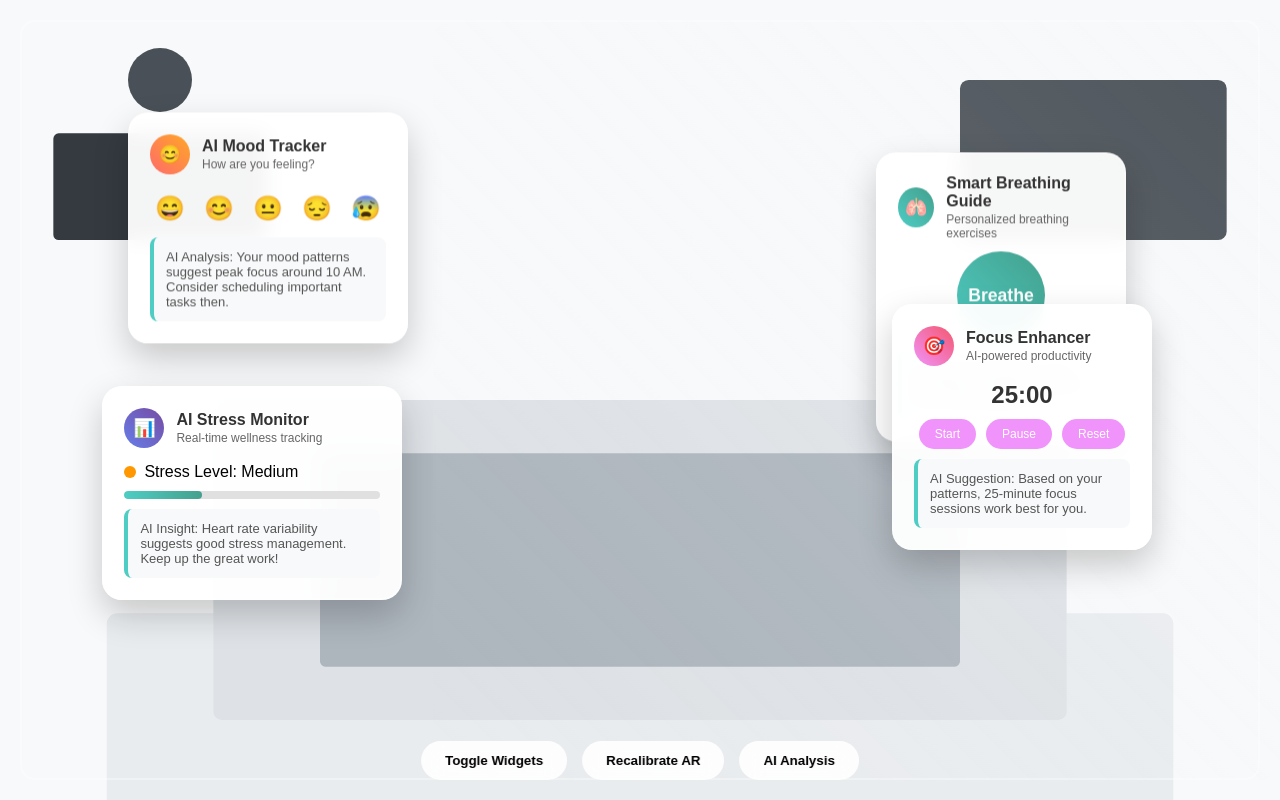
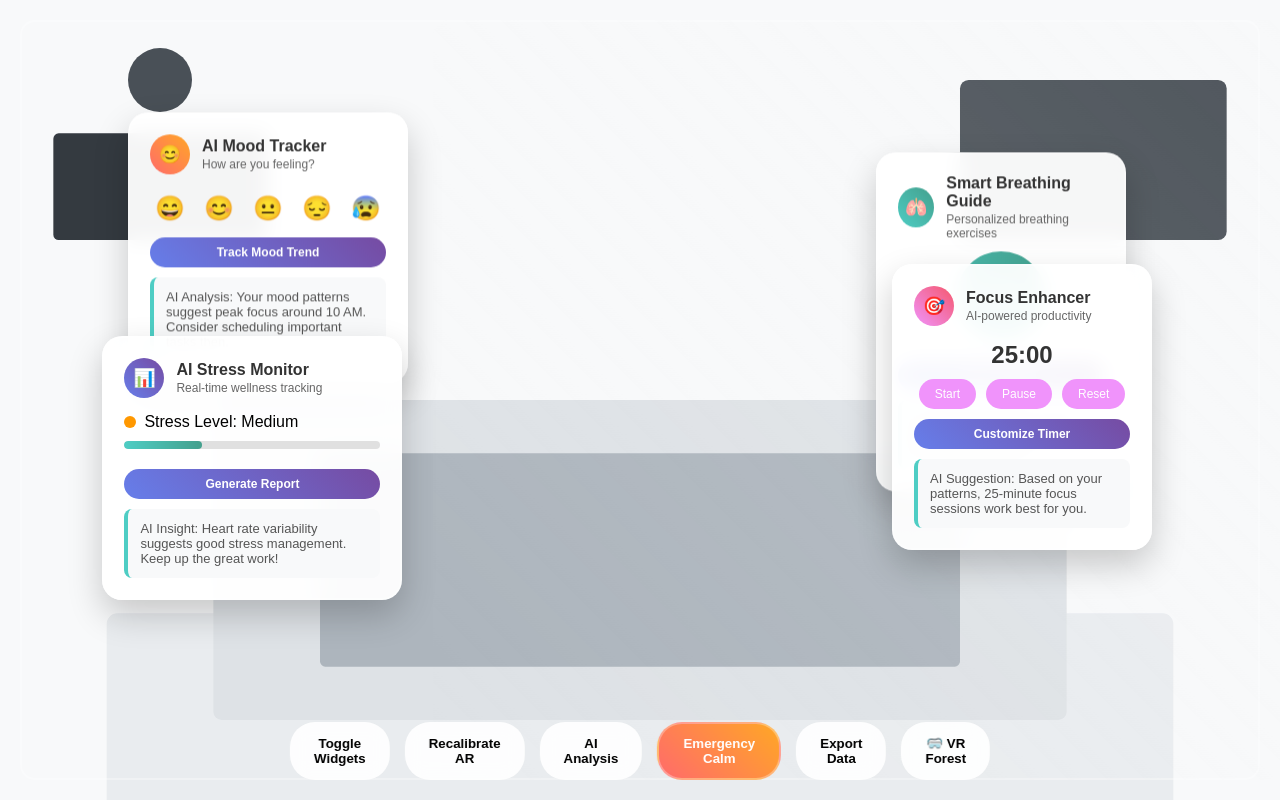
Before and after one commit to akat108/Mindscape-Demo, a plain HTML site: page index.html in a window 1280 px wide. Shown: the top 800 px of the page. Drawn offline with Linux system fonts and the light colour scheme.

Commit message:
Update index.html

```diff
--- a/index.html
+++ b/index.html
@@ -306,6 +306,37 @@
             opacity: 1;
             transform: translateX(-50%) translateY(10px);
         }
+
+        .widget-button {
+            padding: 8px 16px;
+            background: linear-gradient(45deg, #667eea, #764ba2);
+            color: white;
+            border: none;
+            border-radius: 15px;
+            cursor: pointer;
+            font-size: 12px;
+            font-weight: 600;
+            margin-top: 10px;
+            transition: all 0.3s ease;
+            width: 100%;
+        }
+
+        .widget-button:hover {
+            background: linear-gradient(45deg, #764ba2, #667eea);
+            transform: translateY(-2px);
+            box-shadow: 0 4px 12px rgba(0, 0, 0, 0.2);
+        }
+
+        .special-btn {
+            background: linear-gradient(45deg, #ff6b6b, #ffa726);
+            color: white;
+            border: 2px solid rgba(255, 255, 255, 0.3);
+        }
+
+        .special-btn:hover {
+            background: linear-gradient(45deg, #ffa726, #ff6b6b);
+            border-color: rgba(255, 255, 255, 0.6);
+        }
     </style>
 </head>
 <body>
@@ -329,6 +360,7 @@
                     <span class="mood-emoji" onclick="selectMood('😔')">😔</span>
                     <span class="mood-emoji" onclick="selectMood('😰')">😰</span>
                 </div>
+                <button class="widget-button" onclick="trackMoodTrend(event)">Track Mood Trend</button>
                 <div class="ai-insight">
                     AI Analysis: Your mood patterns suggest peak focus around 10 AM. Consider scheduling important tasks then.
                 </div>
@@ -344,6 +376,7 @@
                     </div>
                 </div>
                 <div class="breathing-circle">Breathe</div>
+                <button class="widget-button" onclick="startBreathingExercise(event)">Start Exercise</button>
                 <div class="ai-insight">
                     AI Recommendation: 4-7-8 breathing technique based on your stress patterns.
                 </div>
@@ -365,6 +398,7 @@
                 <div class="progress-bar">
                     <div class="progress-fill" style="width: 30%"></div>
                 </div>
+                <button class="widget-button" onclick="generateStressReport(event)">Generate Report</button>
                 <div class="ai-insight">
                     AI Insight: Heart rate variability suggests good stress management. Keep up the great work!
                 </div>
@@ -387,6 +421,7 @@
                         <button class="timer-btn" onclick="resetTimer()">Reset</button>
                     </div>
                 </div>
+                <button class="widget-button" onclick="customizeTimer(event)">Customize Timer</button>
                 <div class="ai-insight">
                     AI Suggestion: Based on your patterns, 25-minute focus sessions work best for you.
                 </div>
@@ -397,6 +432,9 @@
             <button class="control-btn" onclick="toggleWidgets()">Toggle Widgets</button>
             <button class="control-btn" onclick="recalibrate()">Recalibrate AR</button>
             <button class="control-btn" onclick="aiAnalysis()">AI Analysis</button>
+            <button class="control-btn special-btn" onclick="emergencyCalm()">Emergency Calm</button>
+            <button class="control-btn" onclick="exportData()">Export Data</button>
+            <button class="control-btn" onclick="openVRForest()">🥽 VR Forest</button>
         </div>
 
         <div class="notification" id="notification"></div>
@@ -435,6 +473,88 @@
                 '😰': 'Stress detected. Initiating immediate wellness protocols.'
             };
             moodWidget.textContent = `AI Analysis: ${insights[emoji]}`;
+        }
+
+        function trackMoodTrend(event) {
+            event.stopPropagation();
+            showNotification('Analyzing mood trends over the past week...');
+
+            setTimeout(() => {
+                showNotification('Mood trend analysis complete! Check your insights.');
+                const moodWidget = document.querySelector('.mood-tracker .ai-insight');
+                moodWidget.textContent = 'AI Trend Analysis: Your mood improved 23% this week. Best mood times: 10 AM - 12 PM.';
+            }, 2000);
+        }
+
+        function startBreathingExercise(event) {
+            event.stopPropagation();
+            showNotification('Starting personalized breathing exercise...');
+
+            const breathingCircle = document.querySelector('.breathing-circle');
+            breathingCircle.style.animation = 'breathe 4s ease-in-out infinite';
+            breathingCircle.textContent = 'Inhale';
+
+            setTimeout(() => {
+                breathingCircle.textContent = 'Exhale';
+            }, 2000);
+        }
+
+        function generateStressReport(event) {
+            event.stopPropagation();
+            showNotification('Generating comprehensive stress report...');
+
+            setTimeout(() => {
+                showNotification('Stress report generated! Recommendations updated.');
+                const stressWidget = document.querySelector('.stress-monitor .ai-insight');
+                stressWidget.textContent = 'AI Report: Stress levels optimal. Suggested break time: 3:00 PM. Peak performance window: 9 AM - 11 AM.';
+            }, 2500);
+        }
+
+        function customizeTimer(event) {
+            event.stopPropagation();
+            showNotification('Opening timer customization...');
+
+            setTimeout(() => {
+                showNotification('Timer customized for optimal focus sessions!');
+                const focusWidget = document.querySelector('.focus-enhancer .ai-insight');
+                focusWidget.textContent = 'AI Customization: Timer adjusted to 25-min work, 5-min break cycle based on your productivity data.';
+            }, 1500);
+        }
+
+        function emergencyCalm() {
+            showNotification('Activating emergency calm protocol...');
+
+            // Change all widgets to calming colors
+            const widgets = document.querySelectorAll('.wellness-widget');
+            widgets.forEach(widget => {
+                widget.style.background = 'rgba(76, 175, 80, 0.95)';
+                widget.style.color = 'white';
+            });
+
+            // Reset after 5 seconds
+            setTimeout(() => {
+                widgets.forEach(widget => {
+                    widget.style.background = 'rgba(255, 255, 255, 0.95)';
+                    widget.style.color = 'inherit';
+                });
+                showNotification('Emergency calm protocol complete. You\'re doing great!');
+            }, 5000);
+        }
+
+        function exportData() {
+            showNotification('Exporting wellness data...');
+
+            setTimeout(() => {
+                showNotification('Data exported successfully! Check your downloads.');
+            }, 2000);
+        }
+
+        function openVRForest() {
+            showNotification('Opening VR Forest Relaxation Experience...');
+
+            setTimeout(() => {
+                window.open('./vr-experience/index.html', '_blank');
+            }, 1000);
         }
 
         function toggleWidgets() {
```
